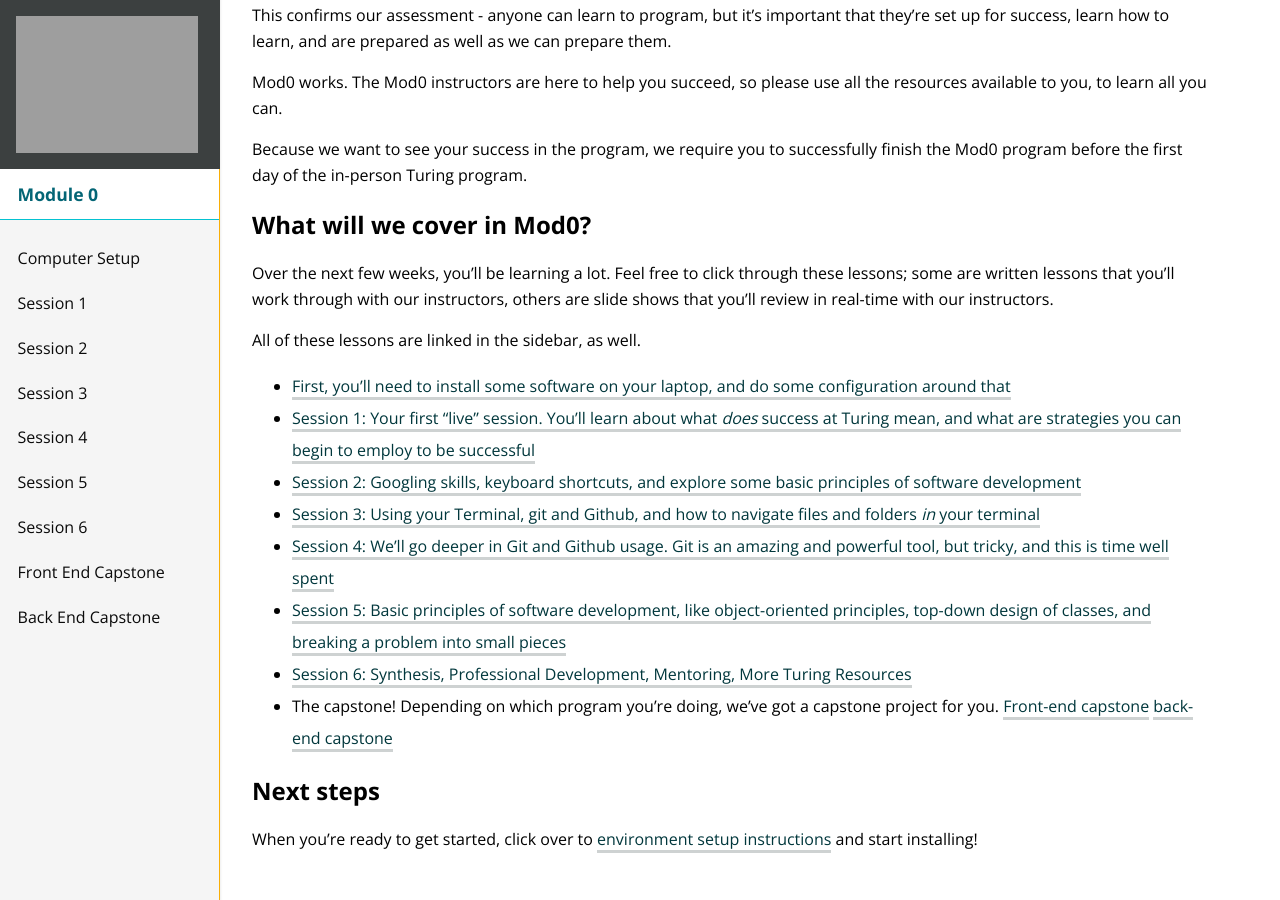
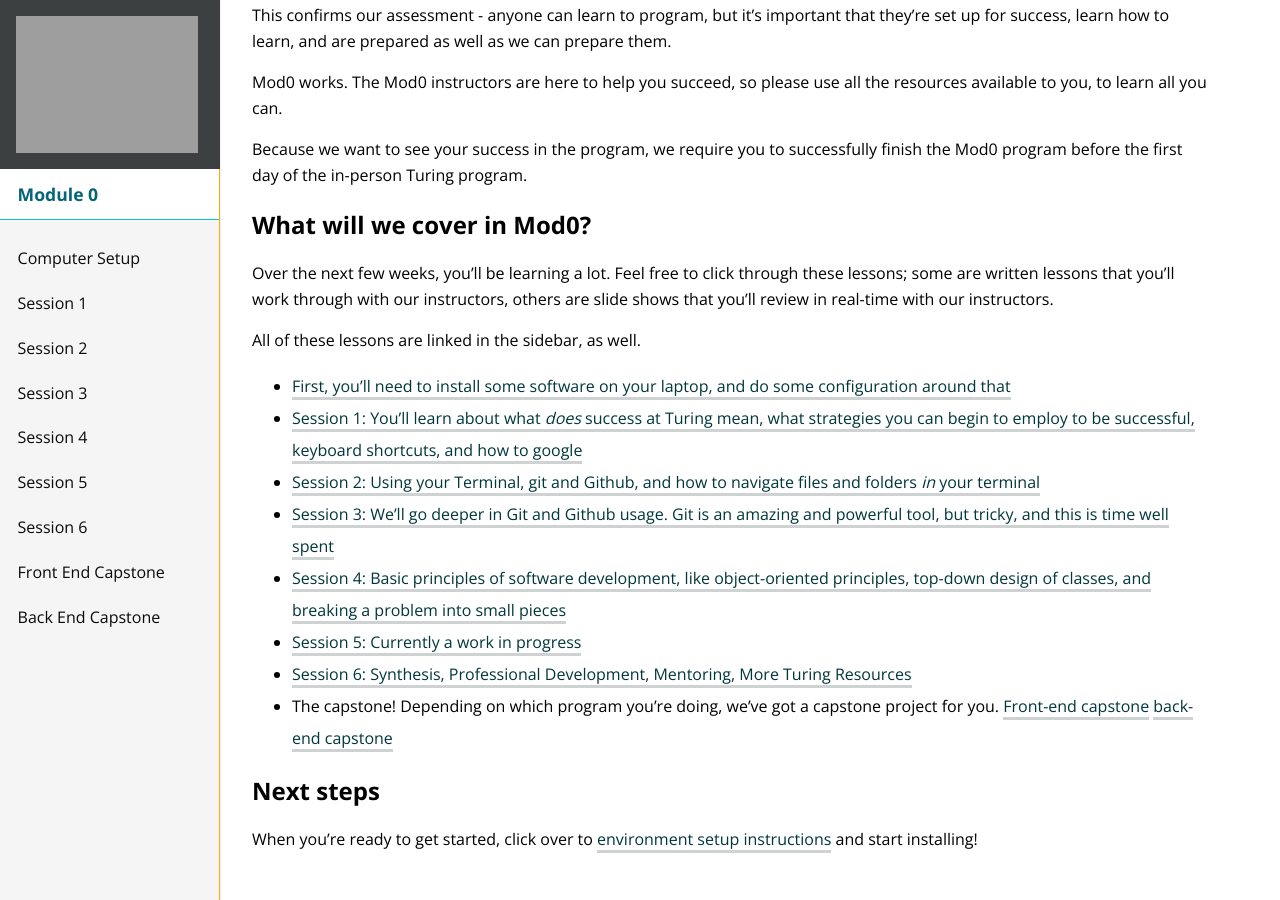
Before and after one commit to turingschool/mod-0-curriculum, a Jekyll site: the page built from index.md, in a window 1280 px wide and 900 px high, scrolled down 1412 px. Built offline with Jekyll 4.4.1, drawn with Linux system fonts in a browser that asks for light colours; nearby versions of some CDN libraries.

Commit message:
Make tweaks to the index.md table of contents to point to correct lessons and update lesson headings

```diff
--- a/index.md
+++ b/index.md
@@ -57,11 +57,11 @@
 All of these lessons are linked in the sidebar, as well.
 
 - [First, you'll need to install some software on your laptop, and do some configuration around that]({{ site.baseurl }}{% link setup-instructions.md %})
-- [Session 1: Your first "live" session. You'll learn about what _does_ success at Turing mean, and what are strategies you can begin to employ to be successful]({{ site.baseurl }}{% link session1/index.md %})
-- [Session 2: Googling skills, keyboard shortcuts, and explore some basic principles of software development]({{ site.baseurl }}{% link session2/index.md %})
-- [Session 3: Using your Terminal, git and Github, and how to navigate files and folders _in_ your terminal]({{ site.baseurl }}{% link session3/index.md %})
-- [Session 4: We'll go deeper in Git and Github usage. Git is an amazing and powerful tool, but tricky, and this is time well spent]({{ site.baseurl }}{% link session4/index.md %})
-- [Session 5: Basic principles of software development, like object-oriented principles, top-down design of classes, and breaking a problem into small pieces]({{ site.baseurl }}{% link session5/index.md %})
+- [Session 1: You'll learn about what _does_ success at Turing mean, what strategies you can begin to employ to be successful, keyboard shortcuts, and how to google]({{ site.baseurl }}{% link session1/index.md %})
+- [Session 2: Using your Terminal, git and Github, and how to navigate files and folders _in_ your terminal]({{ site.baseurl }}{% link session2/index.md %})
+- [Session 3: We'll go deeper in Git and Github usage. Git is an amazing and powerful tool, but tricky, and this is time well spent]({{ site.baseurl }}{% link session3/index.md %})
+- [Session 4: Basic principles of software development, like object-oriented principles, top-down design of classes, and breaking a problem into small pieces]({{ site.baseurl }}{% link session4/index.md %})
+- [Session 5: Currently a work in progress]({{ site.baseurl }}{% link session5/index.md %})
 - [Session 6: Synthesis, Professional Development, Mentoring, More Turing Resources]({{ site.baseurl }}{% link session6/index.md %})
 - The capstone! Depending on which program you're doing, we've got a capstone project for you. [Front-end capstone]({{ site.baseurl }}{% link capstone/fe_engineering/index.html %}) [back-end capstone]({{ site.baseurl }}{% link capstone/be_engineering/index.md %})
 
```
Also changed, not shown: session1/index.md (+2 -2 lines), session2/index.md (+1 -1 lines), session3/index.md (+1 -1 lines), session4/index.md (+1 -1 lines), session5/index.md (+1 -1 lines).
